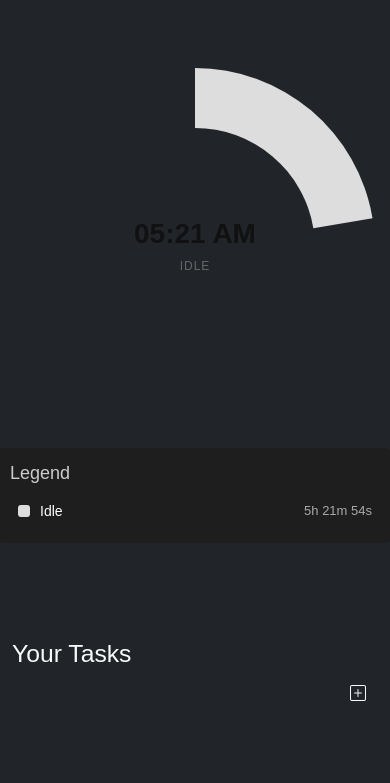
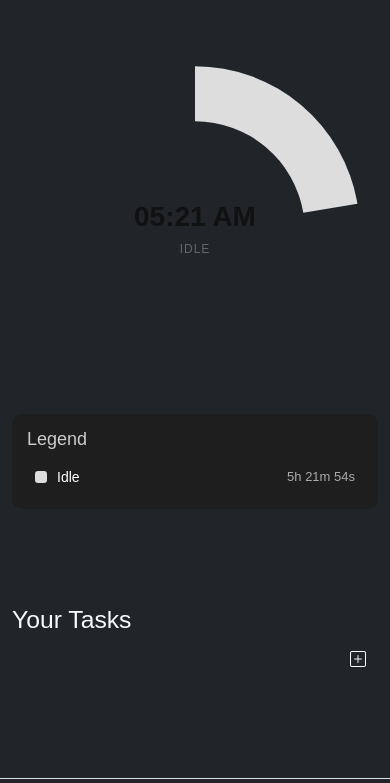
Before and after one commit to PiumalRangana/success-manager-cs50, a Flask app: page /home in a window 390 px wide. Shown: the part 56-839 px from the top of the page. Run offline with Flask 3, Linux system fonts and the light colour scheme; the visitor is signed in with stand-in values (Sample User, id 1); data that the repository does not hold is empty.

Commit message:
fix: make chart and legend responsive and prevent layout overflow
- Removed fixed chart dimensions (400px) from D3 renderer
- Updated chart sizing to be relative to parent container width
- Introduced `.chart-wrapper` as a single source of truth for layout sizing
- Applied `width: 100%` and `max-width: 400px` to wrapper for responsive scaling
- Centered chart and legend within Bootstrap column using wrapper
- Removed dependency on content-driven sizing (previous circular width issue)
- Fixed horizontal overflow on small screens
- Ensured consistent alignment between chart and legend across breakpoints

Technical notes:
- Chart now reads width from parent element instead of itself
- Resolved flexbox shrink-to-fit issue by controlling parent width
- Layout now follows: Bootstrap grid → wrapper → chart/legend

Result:
- No horizontal scrolling on small devices
- Chart scales down properly on smaller screens
- Chart no longer becomes excessively large on wider screens

```diff
--- a/app/static/dailyTimeRing/chart/chartRenderer.js
+++ b/app/static/dailyTimeRing/chart/chartRenderer.js
@@ -16,9 +16,12 @@ export function createChartRenderer(containerSelector) {
   /* ======================================================
   * CONFIG / DIMENSIONS
   * ====================================================== */
+  const container = document.querySelector(containerSelector);
+  const size = container.parentElement.clientWidth;
+  console.log("Chart size:", size);
 
-  const WIDTH = 400;
-  const HEIGHT = 400;
+  const WIDTH = size;
+  const HEIGHT = size;
   const RADIUS = Math.min(WIDTH, HEIGHT) / 2;
 
   /* ======================================================
--- a/app/static/main.css
+++ b/app/static/main.css
@@ -38,6 +38,7 @@ footer {
     border-radius: 10px;
     color: #fff;
     max-height: 300px;
+    width: 100%;
     overflow-y: auto;
 }
 
@@ -105,3 +106,9 @@ footer {
     scrollbar-width: thin;
     scrollbar-color: #888 transparent;
 }
+
+.chart-wrapper {
+    width: 100%;
+    max-width: 400px;
+    margin: 0 auto;
+}
--- a/app/templates/index.html
+++ b/app/templates/index.html
@@ -5,8 +5,7 @@
 {% block head %}
 <script type="module" src="../static/time.js"></script>
 <script src="https://d3js.org/d3.v7.min.js"></script>
-<script type="module"
-        src="{{ url_for('static', filename='home.js') }}">
+<script type="module" src="{{ url_for('static', filename='home.js') }}">
 </script>
 {% endblock %}
 
@@ -18,16 +17,19 @@
     <!--Time-->
     <div class="row">
         <div class="col-12 col-lg-6 my-5 d-flex justify-content-center">
-            <div class="align-self-center">
 
-                {% if running_timer_id %}
-                <div id="running-timer" data-started-time="{{ started_time }}" data-session-id="{{ running_timer_id }}">
-                </div>
-                {% endif %}
+            <!-- Running Timer checker -->
+            {% if running_timer_id %}
+            <div id="running-timer" data-started-time="{{ started_time }}" data-session-id="{{ running_timer_id }}">
+            </div>
+            {% endif %}
 
+            <div class="chart-wrapper">
+                <!--daily time ring chart-->
                 <div class="chart" id="chart"></div>
+
+                <!--legand-->
                 <div class="legend" id="legend"></div>
-                <!--legand-->
             </div>
         </div>
 
@@ -97,5 +99,5 @@
 </div>
 {% endblock %}
 {% block scripts %}
-    <script src="{{ url_for('static', filename='script.js')}}"></script>
+<script src="{{ url_for('static', filename='script.js')}}"></script>
 {% endblock %}
```
